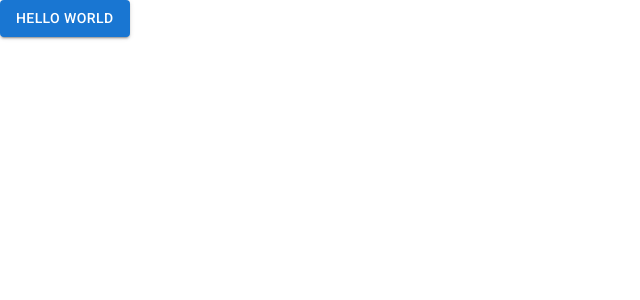
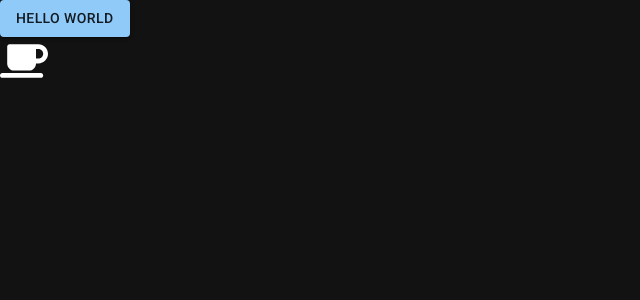
Before and after one commit to doerfli/catch-it, a Next.js app: page / in a window 1280 px wide. Shown: the top 300 px of the page, without its empty margins (0-640 px from the left). Built offline with nearby package versions, Linux system fonts and the light colour scheme.

Commit message:
dark theme stuff

```diff
--- a/package.json
+++ b/package.json
@@ -12,6 +12,10 @@
     "@emotion/react": "^11.11.1",
     "@emotion/styled": "^11.11.0",
     "@fontsource/roboto": "^5.0.8",
+    "@fortawesome/fontawesome-svg-core": "^6.4.2",
+    "@fortawesome/free-regular-svg-icons": "^6.4.2",
+    "@fortawesome/free-solid-svg-icons": "^6.4.2",
+    "@fortawesome/react-fontawesome": "^0.2.0",
     "@mui/material": "^5.14.6",
     "@types/node": "20.5.6",
     "@types/react": "18.2.21",
--- /dev/null
+++ b/src/app/(root)/components/ThemeRegistry.tsx
@@ -0,0 +1,16 @@
+'use client';
+import * as React from 'react';
+import { ThemeProvider } from '@mui/material/styles';
+import CssBaseline from '@mui/material/CssBaseline';
+import { darkTheme } from '@/config/theme';
+
+export default function ThemeRegistry({ children }: { children: React.ReactNode }) {
+    return (
+        <ThemeProvider theme={darkTheme}>
+            <CssBaseline enableColorScheme />
+            <body>
+                {children}
+            </body>
+        </ThemeProvider>
+    );
+}
--- a/src/app/(root)/layout.tsx
+++ b/src/app/(root)/layout.tsx
@@ -1,9 +1,11 @@
-import type { Metadata } from 'next'
+import type { Metadata } from 'next';
 
 import '@fontsource/roboto/300.css';
 import '@fontsource/roboto/400.css';
 import '@fontsource/roboto/500.css';
 import '@fontsource/roboto/700.css';
+import { CssBaseline } from '@mui/material';
+import ThemeRegistry from './components/ThemeRegistry';
 
 export const metadata: Metadata = {
   title: 'Catch-it',
@@ -20,9 +22,9 @@ export default function RootLayout({
       <head>
         <meta name="viewport" content="initial-scale=1, width=device-width" />
       </head>
-      <body>
+      <ThemeRegistry>
         {children}
-      </body>
+      </ThemeRegistry>
     </html>
   )
 }
--- a/src/app/(root)/page.tsx
+++ b/src/app/(root)/page.tsx
@@ -1,8 +1,15 @@
-import { Button, CssBaseline } from '@mui/material';
+'use client'
+
+import { faCoffee } from '@fortawesome/free-solid-svg-icons';
+import { FontAwesomeIcon } from '@fortawesome/react-fontawesome';
+import { Button, SvgIcon } from '@mui/material';
 
 export default function App() {
   return (<>
-      <CssBaseline enableColorScheme />
       <Button variant="contained">Hello world</Button>
+      <br />
+      <SvgIcon sx={{ fontSize: '3rem' }}>
+        <FontAwesomeIcon icon={faCoffee} />
+      </SvgIcon>
   </>);
 }
--- /dev/null
+++ b/src/config/theme.ts
@@ -0,0 +1,7 @@
+import { createTheme } from "@mui/material";
+
+export const darkTheme = createTheme({
+    palette: {
+        mode: 'dark',
+    },
+});
```
Also changed, not shown: 1 other file (tests, documents, lock files or other folders).
